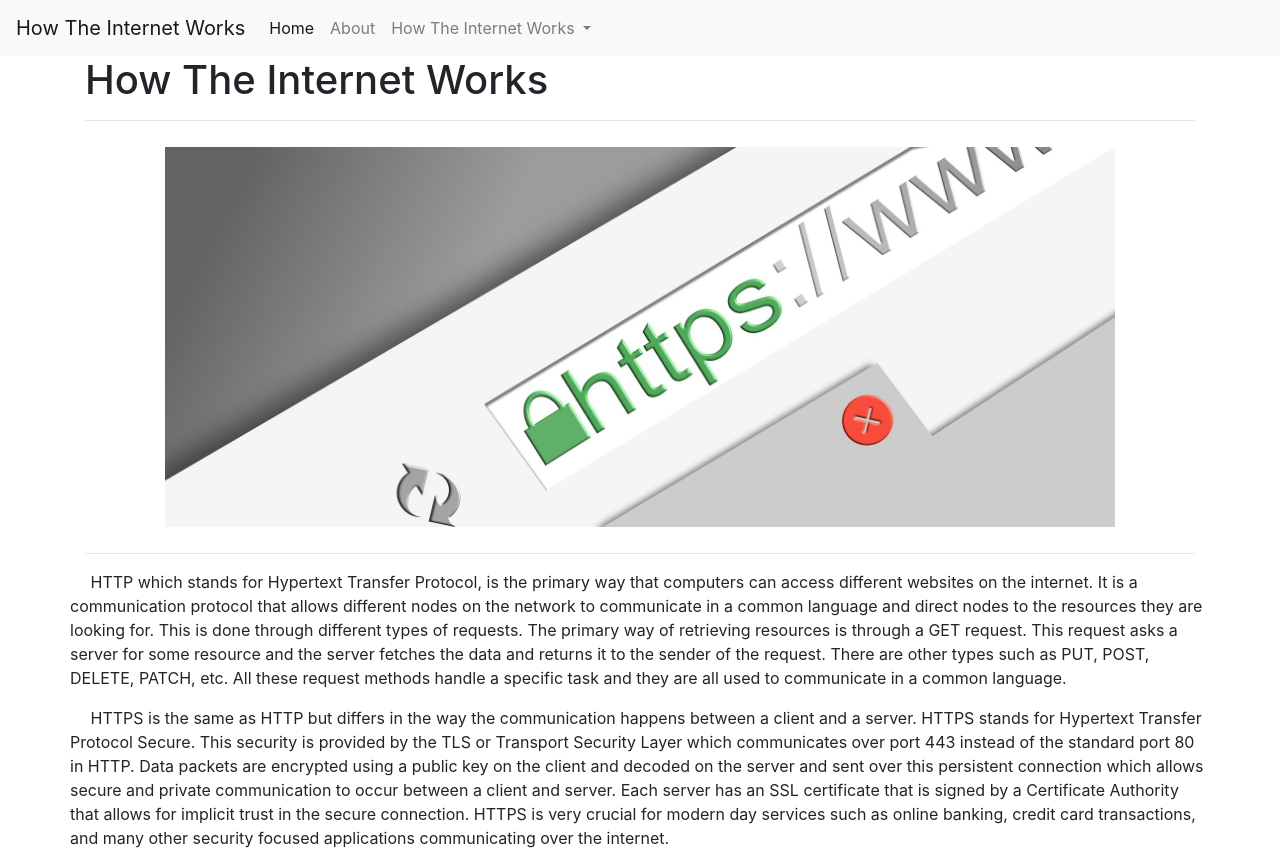
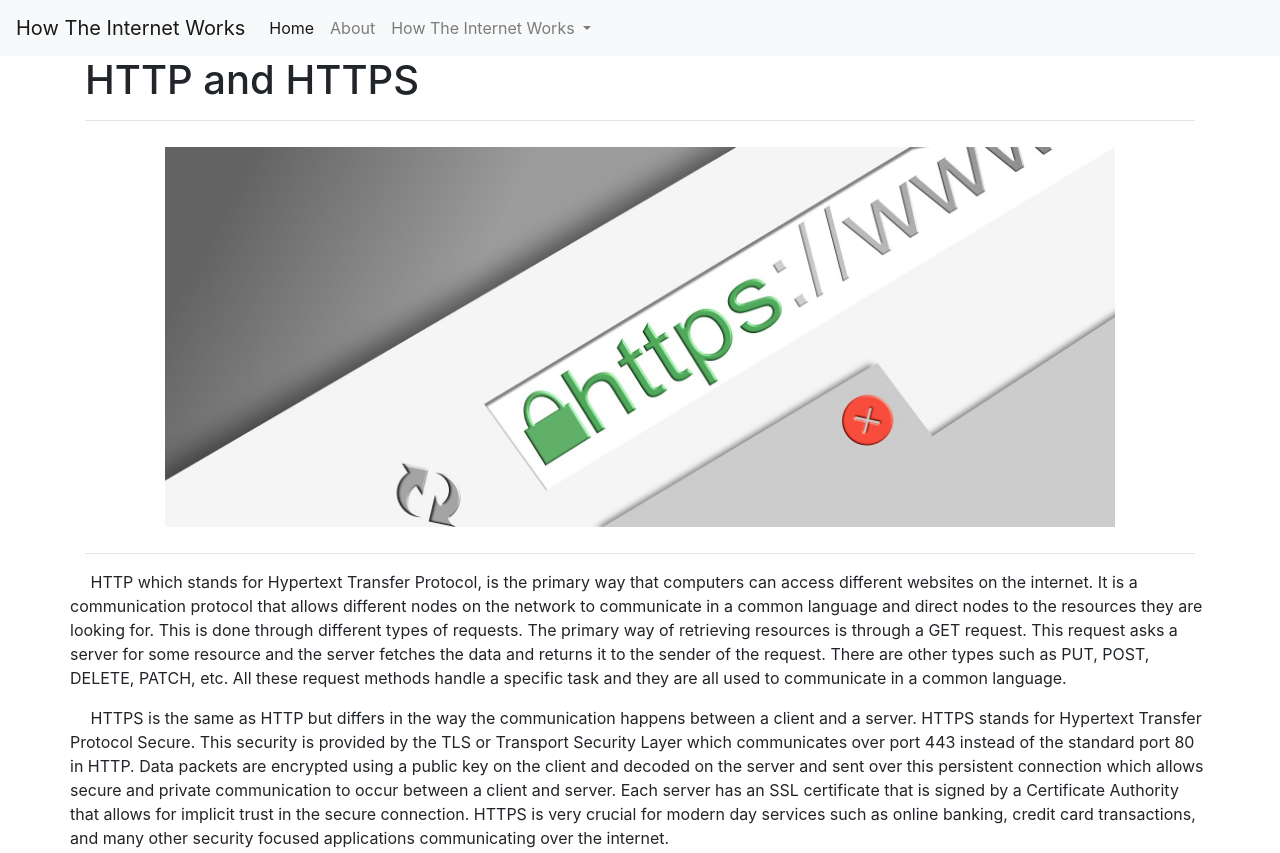
Before and after one commit to abhay-hisesci/IS601-HowTheInternetWorks, a plain HTML site: page http.html in a window 1280 px wide. Shown: the top 853 px of the page. Drawn offline with nearby package versions, Linux system fonts and the light colour scheme.

Commit message:
Bug: Fix header on HTTP/S page

```diff
--- a/http.html
+++ b/http.html
@@ -45,7 +45,7 @@
 </nav>
 
 <div class="container">
-    <h1>How The Internet Works</h1>
+    <h1>HTTP and HTTPS</h1>
     <hr>
     <div class="d-flex justify-content-center">
         <img src="image/http.jpg" style="height: 400px; padding: 10px">
```
